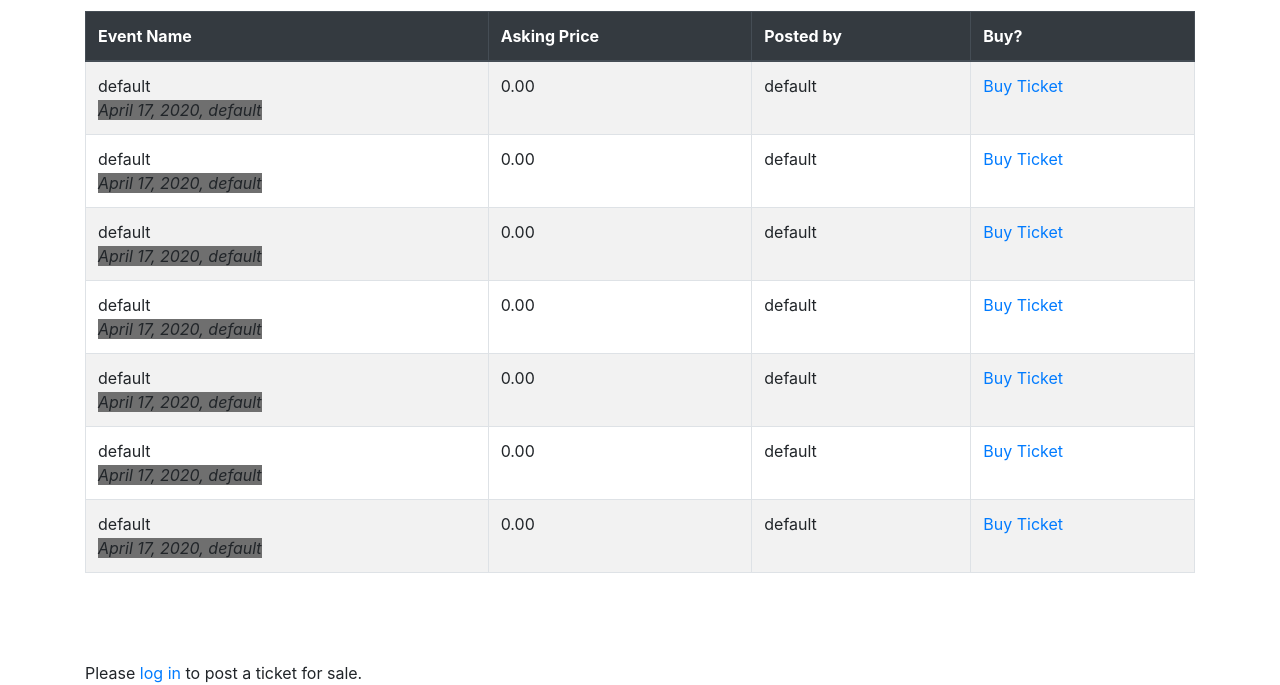
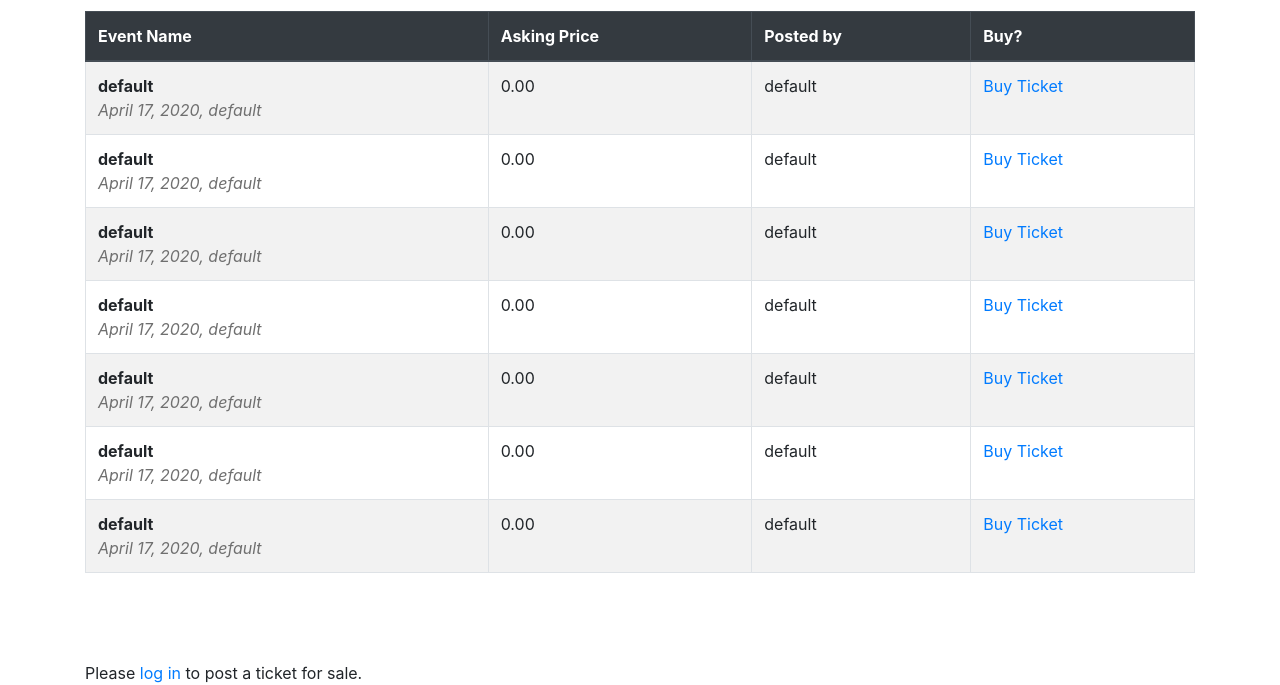
Before and after one commit to jalenjjbr/djangostock, a Django app: page /add_stock.html in a window 1280 px wide. Shown: the part 267-952 px from the top of the page. Run offline with Django 3.2, Linux system fonts and the light colour scheme; data comes from the database, SQL or seed files in the repository; some libraries are stand-ins or nearby versions.

Commit message:
more table style changes

```diff
--- a/quotes/templates/add_stock.html
+++ b/quotes/templates/add_stock.html
@@ -27,8 +27,8 @@
 
         {% for item in ticker %}
             <tr>
-                <td scope="row">{{item}}
-                </br><span style="background-color: #6f6f6f; font-style: italic;">{{item.date}}, {{item.location}}</span></td>
+                <td scope="row"><span style="font-weight: bold;">{{item}}</span>
+                </br><span style="color: #6f6f6f; font-style: italic;">{{item.date}}, {{item.location}}</span></td>
                 <td>{{item.price}}</td>
                 <td>{{item.user_whole_name}}</td>
                 {% if user.is_authenticated %}
```
